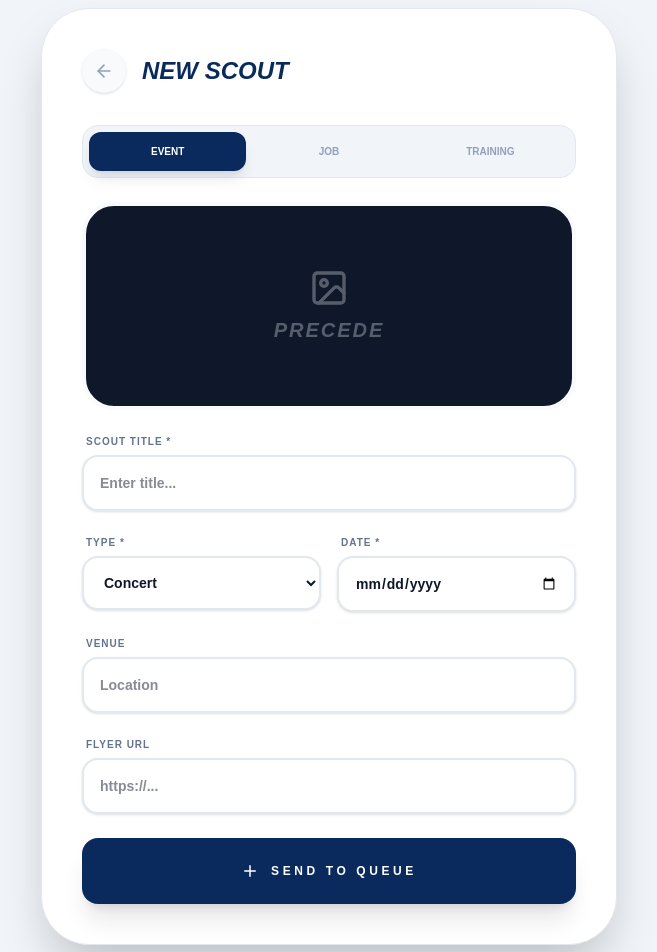
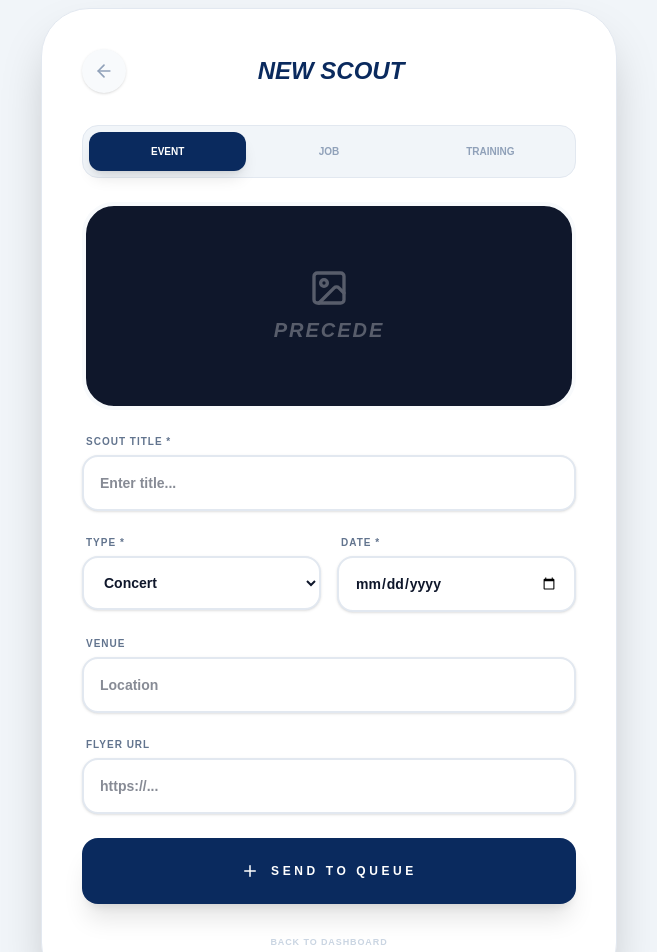
Before and after one commit to Bismark-P/precede-concepts, a Next.js app: page /admin/add in a window 1280 px wide. Shown: the part 40-992 px from the top of the page, without its empty margins (311-968 px from the left). Built offline with nearby package versions, Linux system fonts and the light colour scheme; no server answers.

Commit message:
view dashboard

```diff
--- a/app/admin/add/page.tsx
+++ b/app/admin/add/page.tsx
@@ -3,11 +3,12 @@ import { useState } from 'react';
 import { addManualEntry } from '@/app/lib/collector';
 import {
   ArrowLeft, Sparkles, Image as ImageIcon,
-  Calendar, Tag, MapPin, Plus
+  Calendar, Tag, MapPin, Plus, LayoutDashboard, CheckCircle2
 } from 'lucide-react';
 
 export default function AdminAddEvent() {
   const [loading, setLoading] = useState(false);
+  const [showSuccess, setShowSuccess] = useState(false); // New state to trigger the button
   const [imgError, setImgError] = useState(false);
 
   const [formData, setFormData] = useState<any>({
@@ -31,10 +32,12 @@ export default function AdminAddEvent() {
   const handleSubmit = async (e: React.FormEvent) => {
     e.preventDefault();
     setLoading(true);
+    setShowSuccess(false);
+
     const res = await addManualEntry(formData);
 
     if (res.success) {
-      alert("📥 Scout added to Queue! Review it in the Dashboard.");
+      setShowSuccess(true); // Reveal the dashboard button
       setFormData({
         ...formData,
         title: '', price: '', venue: '', event_date: '',
@@ -48,16 +51,34 @@ export default function AdminAddEvent() {
     setLoading(false);
   };
 
-  const inputClass = "w-full p-4 bg-white border-2 border-slate-200 rounded-2xl font-bold text-slate-900 outline-none focus:border-[#0A2A5E] text-sm shadow-sm";
+  const inputClass = "w-full p-4 bg-white border-2 border-slate-200 rounded-2xl font-bold text-slate-900 outline-none focus:border-[#0A2A5E] text-sm shadow-sm transition-all";
   const labelClass = "block text-[10px] font-black uppercase text-slate-500 mb-1.5 tracking-widest ml-1";
 
   return (
     <div className="min-h-screen bg-slate-100 py-12 px-4">
       <div className="max-w-xl mx-auto p-10 bg-white shadow-2xl rounded-[3rem] border border-slate-200 text-left">
-        <div className="flex items-center gap-4 mb-8">
-          <a href="/admin" className="p-3 bg-slate-50 rounded-full text-slate-400 hover:text-[#0A2A5E] shadow-sm"><ArrowLeft size={20}/></a>
+
+        {/* HEADER */}
+        <div className="flex items-center justify-between mb-8">
+          <a href="/admin" className="p-3 bg-slate-50 rounded-full text-slate-400 hover:text-[#0A2A5E] shadow-sm transition-all">
+            <ArrowLeft size={20}/>
+          </a>
           <h1 className="text-2xl font-black uppercase italic text-[#0A2A5E] flex items-center gap-2">New Scout</h1>
+          <div className="w-10 h-10" /> {/* Spacer */}
         </div>
+
+        {/* SUCCESS ALERT (Only shows after submit) */}
+        {showSuccess && (
+          <div className="mb-8 p-4 bg-[#1FC8C8]/10 border-2 border-[#1FC8C8]/20 rounded-2xl flex items-center justify-between animate-in fade-in slide-in-from-top-4">
+            <div className="flex items-center gap-3 text-[#0A2A5E]">
+              <CheckCircle2 size={20} className="text-[#1FC8C8]" />
+              <span className="text-[10px] font-black uppercase tracking-widest">Added to Queue!</span>
+            </div>
+            <a href="/admin" className="flex items-center gap-2 bg-[#0A2A5E] text-white px-4 py-2 rounded-xl text-[9px] font-black uppercase tracking-widest hover:bg-[#1FC8C8] hover:text-[#0A2A5E] transition-all">
+              <LayoutDashboard size={14} /> View Hub
+            </a>
+          </div>
+        )}
 
         <form onSubmit={handleSubmit} className="space-y-6">
           <div className="p-1.5 bg-slate-100 rounded-2xl flex gap-1 border border-slate-200">
@@ -84,6 +105,7 @@ export default function AdminAddEvent() {
                 <option value="Graduation">Graduation</option>
                 <option value="Matriculation">Matriculation</option>
                 <option value="Conference">Conference</option>
+                <option value="Seminar">Seminar</option>
                 <option value="Full-time">Full-time Job</option>
                 <option value="Remote">Remote Job</option>
               </select>
@@ -95,11 +117,18 @@ export default function AdminAddEvent() {
           </div>
 
           <div><label className={labelClass}>Venue</label><input className={inputClass} placeholder="Location" value={formData.venue} onChange={(e) => setFormData({...formData, venue: e.target.value})} /></div>
-          <div><label className={labelClass}>Flyer URL</label><input className={inputClass} placeholder="https://..." value={formData.image_url} onChange={(e) => setFormData({...formData, image_url: e.target.value})} /></div>
+          <div><label className={labelClass}>Flyer URL</label><input className={inputClass} placeholder="https://..." value={formData.image_url} onChange={(e) => {setFormData({...formData, image_url: e.target.value}); setImgError(false);}} /></div>
 
           <button disabled={loading} className="w-full bg-[#0A2A5E] text-white p-6 rounded-2xl font-black uppercase text-xs tracking-[0.3em] shadow-xl hover:bg-[#1FC8C8] hover:text-[#0A2A5E] transition-all flex items-center justify-center gap-3">
             {loading ? "SENDING..." : <><Plus size={18} /> Send to Queue</>}
           </button>
+
+          {/* Fallback dashboard link always at bottom */}
+          {!showSuccess && (
+            <a href="/admin" className="block text-center text-[9px] font-black uppercase text-slate-300 hover:text-slate-500 transition-all tracking-widest pt-2">
+              Back to Dashboard
+            </a>
+          )}
         </form>
       </div>
     </div>
```
